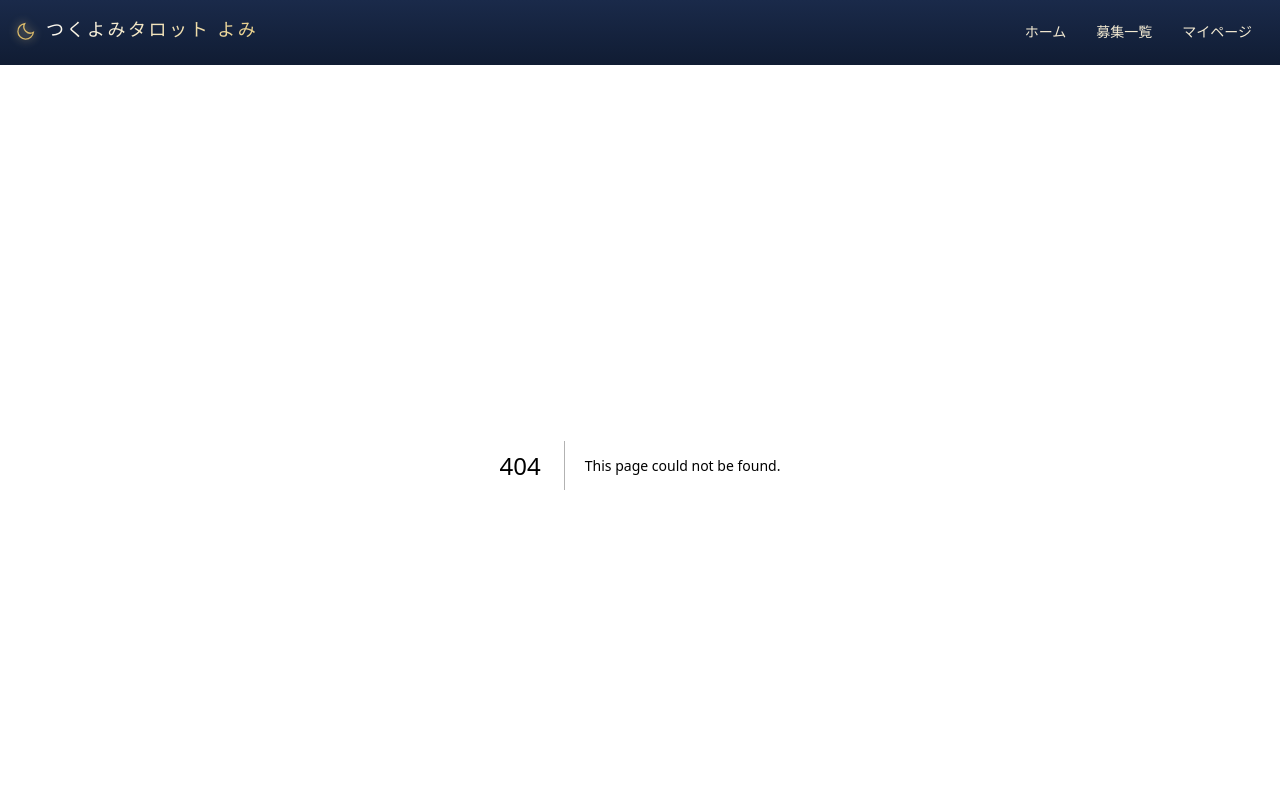
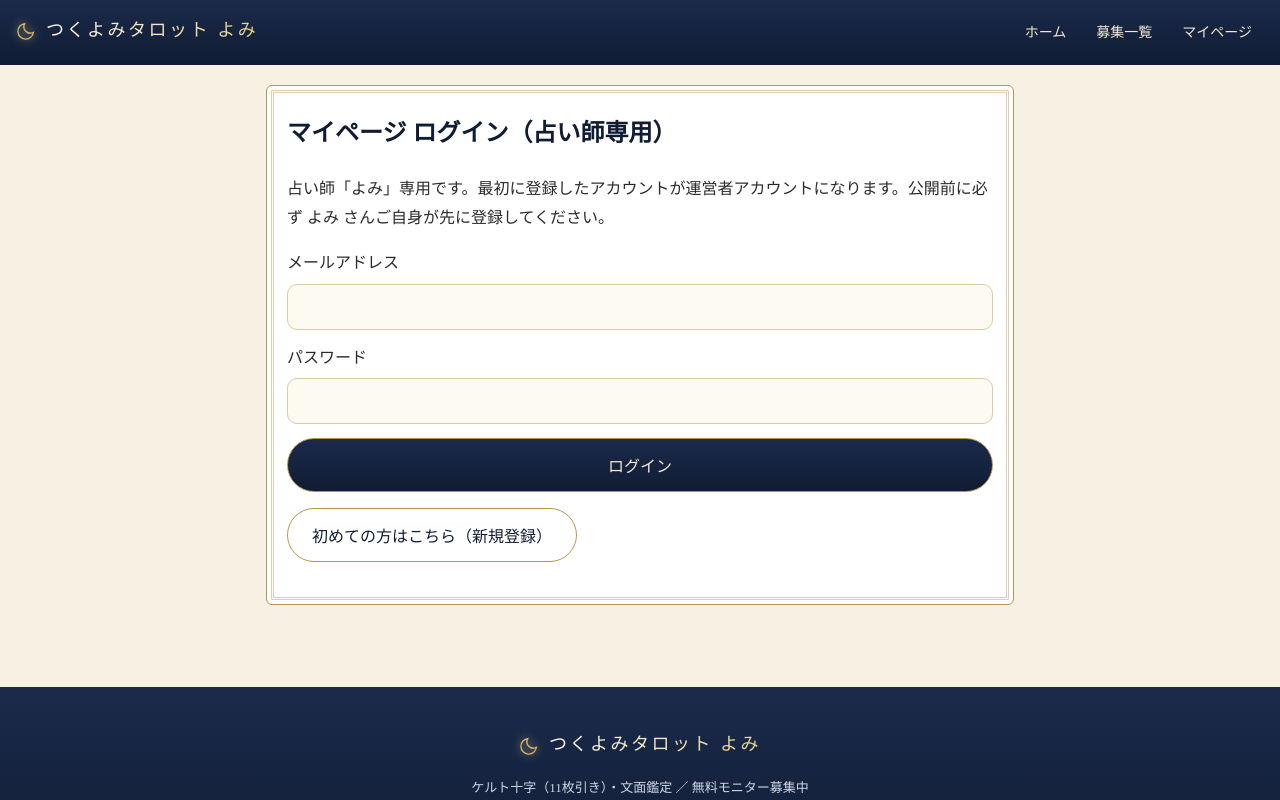
Before and after one commit to tomogaki/-tsukuyomi-tarot, a Next.js app: page /login in a window 1280 px wide. Before the commit this address had no page. Shown: the top 800 px of the page. Built offline with nearby package versions, Linux system fonts and the light colour scheme.

Commit message:
Add files via upload

```diff
--- /dev/null
+++ b/src/app/login/page.tsx
@@ -0,0 +1,39 @@
+"use client";
+import { useState } from "react";
+import { useRouter } from "next/navigation";
+import { getSupabase, isSupabaseConfigured } from "@/lib/supabase";
+
+export default function LoginPage() {
+  const router = useRouter();
+  const [email, setEmail] = useState(""); const [password, setPassword] = useState("");
+  const [msg, setMsg] = useState(""); const [busy, setBusy] = useState(false);
+  const [mode, setMode] = useState<"login" | "signup">("login");
+
+  async function submit(e: React.FormEvent) {
+    e.preventDefault(); setMsg("");
+    if (!isSupabaseConfigured()) { setMsg("（デモ表示）Supabase未接続のためログインできません。"); return; }
+    setBusy(true);
+    const sb = getSupabase();
+    const res = mode === "login"
+      ? await sb.auth.signInWithPassword({ email, password })
+      : await sb.auth.signUp({ email, password });
+    setBusy(false);
+    if (res.error) { setMsg(mode === "login" ? "ログインに失敗しました。メールアドレスとパスワードをご確認ください。" : "登録に失敗しました。"); return; }
+    if (mode === "signup") { setMsg("登録しました。確認メールが届く場合はリンクを開いてからログインしてください。"); setMode("login"); return; }
+    router.push("/mypage");
+  }
+
+  return (
+    <div className="container"><section className="invite">
+      <h2>マイページ ログイン（占い師専用）</h2>
+      <p>占い師「よみ」専用です。最初に登録したアカウントが運営者アカウントになります。公開前に必ず よみ さんご自身が先に登録してください。</p>
+      <form onSubmit={submit}>
+        <label>メールアドレス<input className="input" type="email" value={email} onChange={(e) => setEmail(e.target.value)} required /></label>
+        <label>パスワード<input className="input" type="password" value={password} onChange={(e) => setPassword(e.target.value)} required /></label>
+        {msg ? <p>{msg}</p> : null}
+        <button className="btn btn-navy" type="submit" disabled={busy} style={{ width: "100%" }}>{mode === "login" ? "ログイン" : "新規登録"}</button>
+      </form>
+      <p><button className="btn btn-outline" onClick={() => setMode(mode === "login" ? "signup" : "login")}>{mode === "login" ? "初めての方はこちら（新規登録）" : "ログインに戻る"}</button></p>
+    </section></div>
+  );
+}
```
